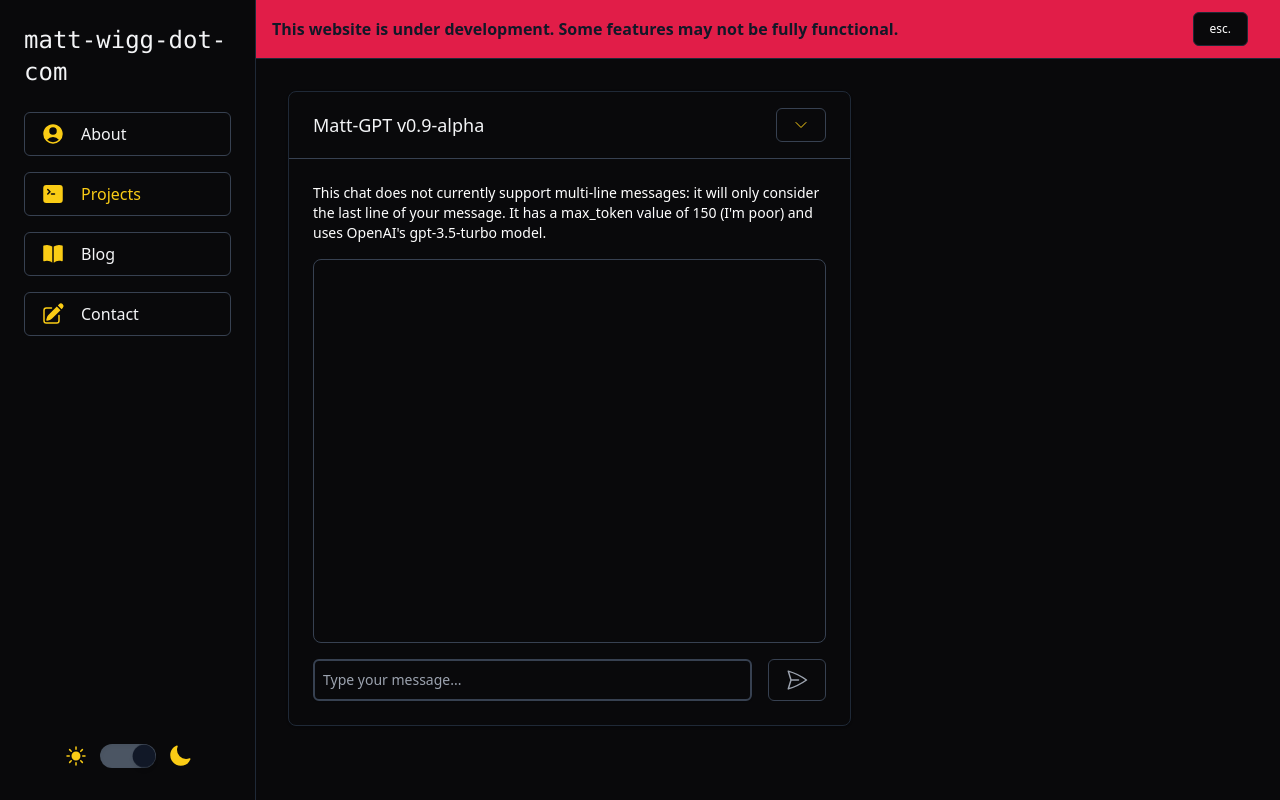
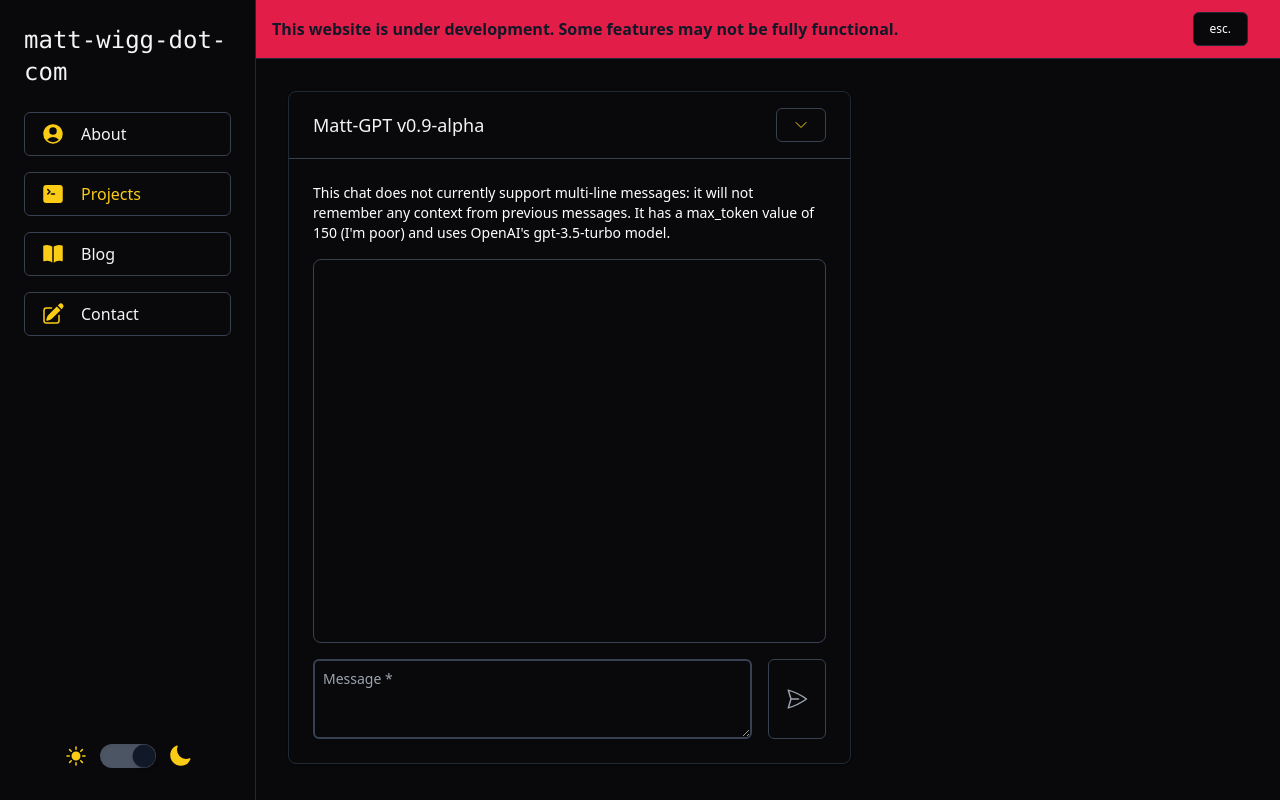
Before and after one commit to matt-wigg/matt-wigg-dot-com, a Next.js app: page /projects in a window 1280 px wide. Built offline with nearby package versions, Linux system fonts and the light colour scheme.

Commit message:
improve chat expereince

```diff
--- a/src/components/ChatForm.tsx
+++ b/src/components/ChatForm.tsx
@@ -84,9 +84,9 @@ const ChatForm = ({ show }: { show: boolean }) => {
           <div className='border-t border-gray-700 dark:border-gray-700 px-4 py-5 sm:p-6'>
             <p className='pb-4'>
               This chat does not currently support multi-line messages: it will
-              only consider the last line of your message. It has a max_token
-              value of 150 (I&apos;m poor) and uses OpenAI&apos;s gpt-3.5-turbo
-              model.
+              not remember any context from previous messages. It has a
+              max_token value of 150 (I&apos;m poor) and uses OpenAI&apos;s
+              gpt-3.5-turbo model.
             </p>
             <div className='overflow-y-auto h-96 mb-4 border border-gray-700 rounded-lg p-4 bg-white dark:bg-zinc-950 dark:text-gray-300'>
               {messages.map((message, index) => (
@@ -105,11 +105,29 @@ const ChatForm = ({ show }: { show: boolean }) => {
             </div>
             <form onSubmit={handleSubmit}>
               <div className='flex'>
-                <input
+                {/* <input
                   type='text'
                   value={input}
                   onChange={(e) => setInput(e.target.value)}
                   placeholder='Type your message...'
+                  className={`flex-grow dark:bg-transparent dark:border-gray-700 border-gray-700 border-2 shadow-sm sm:text-sm rounded-md p-2 focus:ring-1 focus:ring-yellow-400 focus:outline-none ${
+                    loading && 'opacity-50'
+                  }`}
+                  disabled={loading}
+                /> */}
+                <textarea
+                  name='message'
+                  id='message'
+                  rows={3}
+                  placeholder='Message *'
+                  required
+                  value={input}
+                  onChange={(e) => setInput(e.target.value)}
+                  onKeyDown={(e) => {
+                    if (e.key === 'Enter' && !e.shiftKey) {
+                      handleSubmit(e);
+                    }
+                  }}
                   className={`flex-grow dark:bg-transparent dark:border-gray-700 border-gray-700 border-2 shadow-sm sm:text-sm rounded-md p-2 focus:ring-1 focus:ring-yellow-400 focus:outline-none ${
                     loading && 'opacity-50'
                   }`}
```
